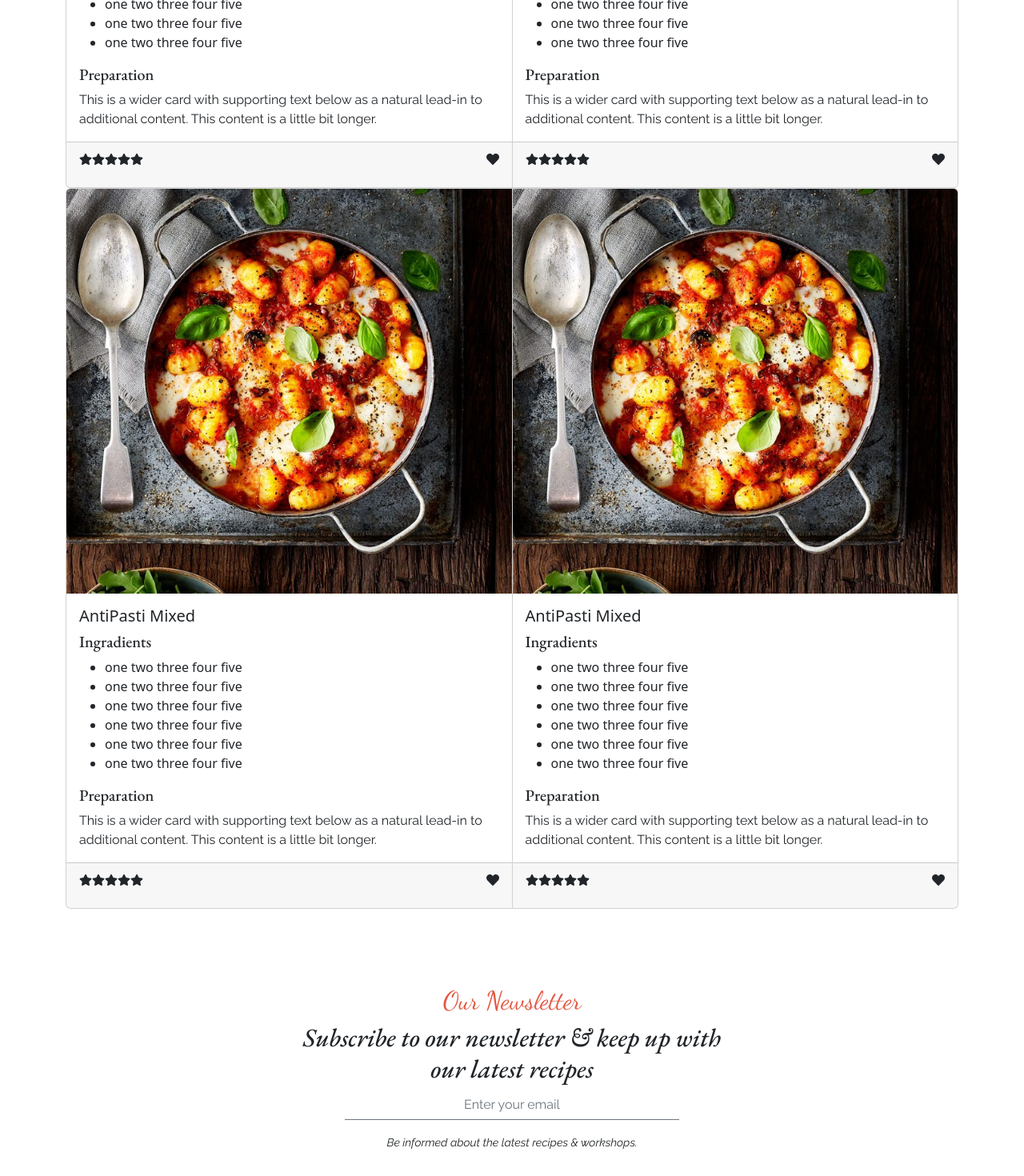
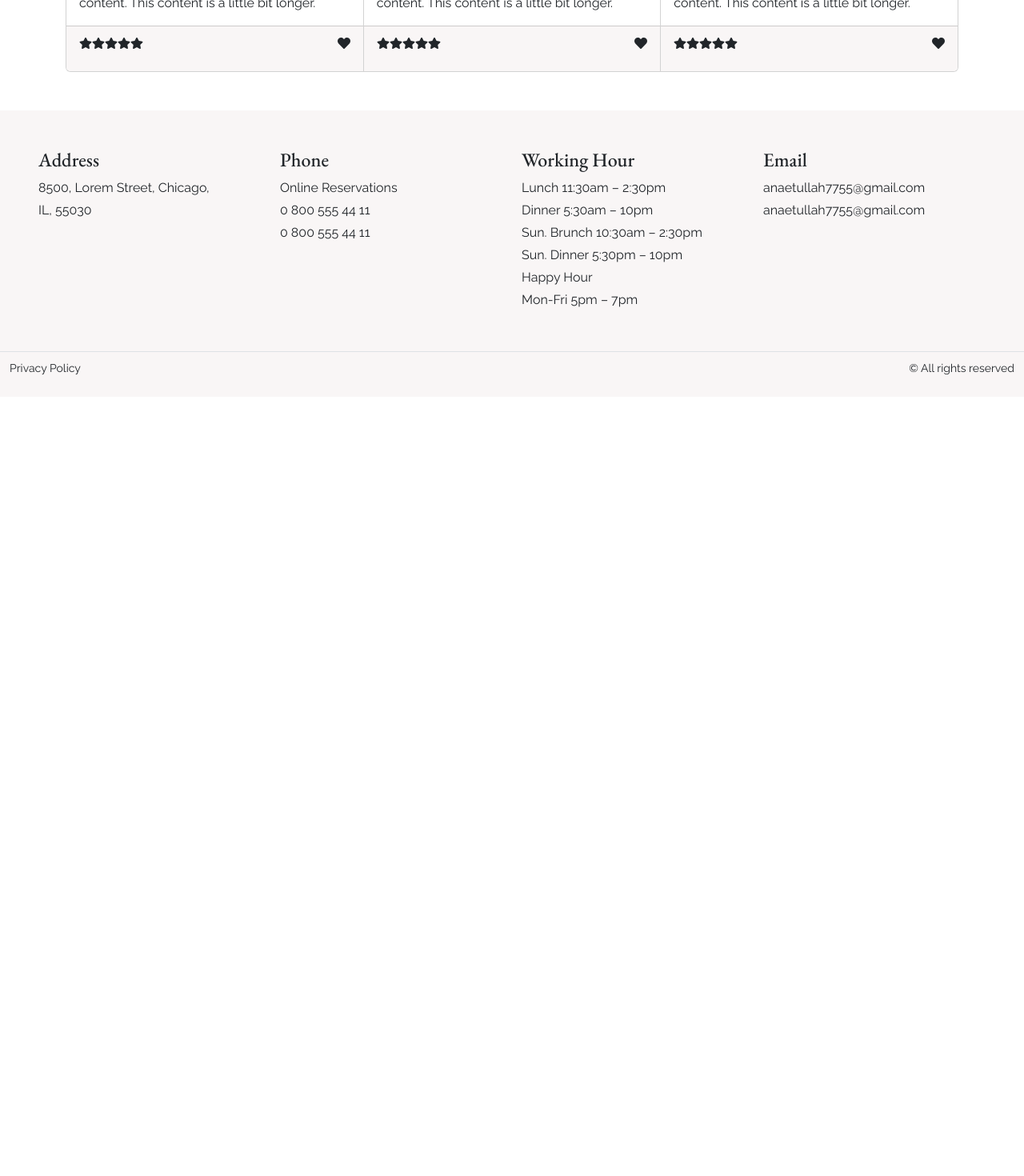
Before and after one commit to anayetullah-developer/italiano-client, a React (Vite) app: page /recipe in a window 1280 px wide. Shown: the part 1300-2770 px from the top of the page at 80% size. After the commit the page ends 1796 px from the top, so only its background shows below. Built offline with nearby package versions, Linux system fonts and the light colour scheme.

Commit message:
Login and registration component designs are  ready

```diff
--- a/src/components/ChefRecipe/ChefRecipe.jsx
+++ b/src/components/ChefRecipe/ChefRecipe.jsx
@@ -12,7 +12,7 @@ const ChefRecipe = () => {
       <div className="container my-5">
         <Card className="bg-primary p-4 border-0">
           <Card.Body className="border border-color">
-            <Card.Text>
+            <div>
               <Container>
                 <Row className="d-flex flex-column flex-md-row justify-content-md-between align-items-center py-5">
                   <Col className="text-center">
@@ -57,14 +57,14 @@ const ChefRecipe = () => {
                   </Col>
                 </Row>
               </Container>
-            </Card.Text>
+            </div>
           </Card.Body>
         </Card>
       </div>
 
       <div className="container mb-5">
         <CardGroup>
-          <Card>
+        <Card>
             <Card.Img variant="top" src={rImg1} />
             <Card.Body>
               <Card.Title>AntiPasti Mixed</Card.Title>
@@ -84,7 +84,7 @@ const ChefRecipe = () => {
                 longer.
               </Card.Text>
             </Card.Body>
-            <Card.Footer className="d-flex justify-content-between">
+            <Card.Footer className="d-flex justify-content-between bg-primary">
               <p>
                 <FaStar />
                 <FaStar />
@@ -117,42 +117,7 @@ const ChefRecipe = () => {
                 longer.
               </Card.Text>
             </Card.Body>
-            <Card.Footer className="d-flex justify-content-between">
-              <p>
-                <FaStar />
-                <FaStar />
-                <FaStar />
-                <FaStar />
-                <FaStar />
-              </p>
-              <p>
-                <FaHeart />
-              </p>
-            </Card.Footer>
-          </Card>
-        </CardGroup>
-        <CardGroup>
-          <Card>
-            <Card.Img variant="top" src={rImg1} />
-            <Card.Body>
-              <Card.Title>AntiPasti Mixed</Card.Title>
-              <h5>Ingradients</h5>
-              <ul>
-                <li>one two three four five</li>
-                <li>one two three four five</li>
-                <li>one two three four five</li>
-                <li>one two three four five</li>
-                <li>one two three four five</li>
-                <li>one two three four five</li>
-              </ul>
-              <h5>Preparation</h5>
-              <Card.Text>
-                This is a wider card with supporting text below as a natural
-                lead-in to additional content. This content is a little bit
-                longer.
-              </Card.Text>
-            </Card.Body>
-            <Card.Footer className="d-flex justify-content-between">
+            <Card.Footer className="d-flex justify-content-between bg-primary">
               <p>
                 <FaStar />
                 <FaStar />
@@ -185,7 +150,7 @@ const ChefRecipe = () => {
                 longer.
               </Card.Text>
             </Card.Body>
-            <Card.Footer className="d-flex justify-content-between">
+            <Card.Footer className="d-flex justify-content-between bg-primary">
               <p>
                 <FaStar />
                 <FaStar />
--- a/src/components/Home/Home.jsx
+++ b/src/components/Home/Home.jsx
@@ -1,5 +1,5 @@
 import React from "react";
-import { Card, CardGroup, Carousel, Col, Row } from "react-bootstrap";
+import { Card, CardGroup, Carousel, Col, Form, Row } from "react-bootstrap";
 import { FaRegThumbsUp } from "react-icons/fa";
 import cimage1 from "../../assets/c1.jpg";
 import { Link } from "react-router-dom";
@@ -42,7 +42,7 @@ const Home = () => {
               <Card.Img variant="top" src={cimage1} />
               <Card.Body>
                 <Card.Title>Anayet Ullah</Card.Title>
-                <Card.Text>
+                <div>
                   <p className="mb-1">
                     <small>
                       <span className="fw-bold">Recipies:</span> 2
@@ -62,7 +62,7 @@ const Home = () => {
                       View Recipies
                     </button>
                   </Link>
-                </Card.Text>
+                </div>
               </Card.Body>
             </Card>
           </Col>
@@ -123,6 +123,28 @@ const Home = () => {
           </Card>
         </CardGroup>
       </div>
+      <div className="border-bottom py-5">
+        <h2 className="text-primary newletter-heading text-center">
+          Our Newsletter
+        </h2>
+        <div className="w-50 mx-auto text-center">
+          <h2 className="text-center fst-italic">
+            Subscribe to our newsletter & keep up with our latest recipes
+          </h2>
+          <Form>
+            <Form.Group className="mb-3" controlId="formGroupEmail">
+              <Form.Control
+                className="footer-input border-0 border-bottom outline w-75 mx-auto text-center bg-transparent border-secondary rounded-0"
+                type="email"
+                placeholder="Enter your email"
+              />
+            </Form.Group>
+          </Form>
+          <p className="fst-italic">
+            <small>Be informed about the latest recipes & workshops.</small>
+          </p>
+        </div>
+      </div>
     </div>
   );
 };
--- /dev/null
+++ b/src/components/Login/Login.jsx
@@ -0,0 +1,40 @@
+import React from 'react';
+import { Button, Form } from 'react-bootstrap';
+import { Link } from 'react-router-dom';
+
+const Login = () => {
+    return (
+
+        <div className='container w-50 mx-auto'>
+            <Form>
+            <Form.Group className="mb-3" controlId="1">
+                <Form.Label>Email address</Form.Label>
+                <Form.Control type="email" required name='email' placeholder="Enter email" />
+            </Form.Group>
+
+            <Form.Group className="mb-3" controlId="2">
+                <Form.Label>Password</Form.Label>
+                <Form.Control type="password" required name='password' placeholder="Password" />
+            </Form.Group>
+            <Form.Group className="mb-3" controlId="3">
+                <Form.Check type="checkbox" label="Check me out" />
+            </Form.Group>
+            <Button variant="primary" type="submit" className='mb-2'>
+                Login
+            </Button> <br/>
+            <Form.Text className="text-muted ms-2">
+                Do not have an account? <Link to="/registration">Register</Link>
+                </Form.Text>
+            {/* <Form.Text className="text-muted">
+                We'll never share your email with anyone else.
+                </Form.Text>
+                <Form.Text className="text-muted">
+                We'll never share your email with anyone else.
+                </Form.Text> */}
+            </Form>
+      </div>
+
+    );
+};
+
+export default Login;
--- /dev/null
+++ b/src/components/Login/Registration.jsx
@@ -0,0 +1,71 @@
+import React from "react";
+import { Button, Form } from "react-bootstrap";
+import { Link } from "react-router-dom";
+
+const Registration = () => {
+  return (
+    <div className="mx-auto w-50">
+      <Form>
+        <Form.Group className="mb-3" controlId="">
+          <Form.Label>Name</Form.Label>
+          <Form.Control
+            type="text"
+            required
+            name="name"
+            placeholder="Enter Name"
+          />
+        </Form.Group>
+        <Form.Group className="mb-3" controlId="1">
+          <Form.Label>Photo url</Form.Label>
+          <Form.Control
+            type="text"
+            required
+            name="photo"
+            placeholder="Enter photo url"
+          />
+        </Form.Group>
+        <Form.Group className="mb-3" controlId="2">
+          <Form.Label>Email address</Form.Label>
+          <Form.Control
+            type="email"
+            required
+            name="email"
+            placeholder="Enter email"
+          />
+        </Form.Group>
+        <Form.Group className="mb-3" controlId="3">
+          <Form.Label>Password</Form.Label>
+          <Form.Control
+            type="password"
+            required
+            name="password"
+            placeholder="Enter Password"
+          />
+        </Form.Group>
+        <Form.Group className="mb-3" controlId="4">
+          <Form.Check
+            type="checkbox"
+            name="accept"
+            label="Accept terms and condition"
+          />
+        </Form.Group>
+        <Button variant="primary" type="submit" className="mb-2">
+          Register
+        </Button>
+        <br />
+        <Form.Text className="text-muted ms-2">
+          Already have an account? <Link to="/login">Login</Link>
+        </Form.Text>
+        <Form.Group className="mb-3" controlId="5"></Form.Group>
+        {/* <Form.Text className="text-muted">
+            We'll never share your email with anyone else.
+          </Form.Text>
+          <Form.Text className="text-muted">
+            We'll never share your email with anyone else.
+          </Form.Text> */}
+      </Form>
+    </div>
+  );
+};
+
+export default Registration;
--- a/src/components/shared/Footer/Footer.jsx
+++ b/src/components/shared/Footer/Footer.jsx
@@ -4,48 +4,22 @@ import { Link } from "react-router-dom";
 
 const Footer = () => {
   return (
-    <div className="container">
-      <div className="border-bottom py-5">
-        <h2 className="text-primary newletter-heading text-center">
-          Our Newsletter
-        </h2>
-        <div className="w-50 mx-auto text-center">
-          <h2 className="text-center fst-italic">
-            Subscribe to our newsletter & keep up with our latest recipes
-          </h2>
-          <Form>
-            <Form.Group className="mb-3" controlId="formGroupEmail">
-              <Form.Control
-                className="footer-input border-0 border-bottom outline w-75 mx-auto text-center bg-transparent border-secondary rounded-0"
-                type="email"
-                placeholder="Enter your email"
-              />
-            </Form.Group>
-          </Form>
-          <p className="fst-italic">
-            <small>Be informed about the latest recipes & workshops.</small>
-          </p>
-        </div>
-      </div>
-
-      <Container className="mt-5 bg-primary p-5 border-bottom">
+    <div className="">
+      <Container fluid className="mt-5 bg-primary p-5 border-bottom">
         <Row className="d-flex flex-column flex-md-row justify-content-md-between align-items-md-start align-items-center">
           <Col>
           <h4 className="mb-2">Address</h4>
-          <div className="border w-25 border-secondary mb-3"></div>
           <p className="mb-1">8500, Lorem Street, Chicago,</p>
           <p className="mb-1">IL, 55030</p>
           </Col>
           <Col>
             <h4 className="mb-2 mt-md-0 mt-3">Phone</h4>
-            <div className="border w-25 border-secondary mb-3"></div>
             <p className="mb-1">Online Reservations</p>
             <p className="mb-1">0 800 555 44 11</p>
             <p className="mb-1">0 800 555 44 11</p>
           </Col>
           <Col>
           <h4 className="mb-2 mt-md-0 mt-3">Working Hour</h4>
-            <div className="border w-25 border-secondary mb-3"></div>
             <p className="mb-1">Lunch 11:30am – 2:30pm</p>
             <p className="mb-1">Dinner 5:30am – 10pm</p>
             <p className="mb-1">Sun. Brunch 10:30am – 2:30pm</p>
@@ -55,13 +29,12 @@ const Footer = () => {
           </Col>
           <Col>
             <h4 className="mb-2 mt-md-0 mt-3">Email</h4>
-              <div className="border w-25 border-secondary mb-3"></div>
               <p className="mb-1">anaetullah7755@gmail.com</p>
-              <p className="mb-1">anaetullah7755@gmail.com</p> className="mb-1"
+              <p className="mb-1">anaetullah7755@gmail.com</p>
           </Col>
         </Row>
       </Container>
-      <div className="d-flex justify-content-between align-items-center container py-2 bg-primary">
+      <div className="d-flex justify-content-between align-items-center py-2 bg-primary container-fluid">
         <p>
           <small>Privacy Policy</small>
         </p>
--- a/src/components/shared/NavigationBar/NavigationBar.jsx
+++ b/src/components/shared/NavigationBar/NavigationBar.jsx
@@ -2,7 +2,7 @@ import React from "react";
 import { Button, Container, Nav, Navbar } from "react-bootstrap";
 import Image from 'react-bootstrap/Image';
 import profilePicture from '../../../assets/anayet.jpg';
-import { NavLink } from "react-router-dom";
+import { Link, NavLink } from "react-router-dom";
 
 const NavigationBar = () => {
   return (
@@ -25,7 +25,7 @@ const NavigationBar = () => {
             <NavLink to="/about" className={({ isActive }) => isActive ? 'navlink me-md-4 mb-md-0 mb-2 text-primary' : 'navlink me-md-4 mb-md-0 mb-2 text-dark'}>About</NavLink>
             </Nav>
             <Image src={profilePicture} className="profile-picture mx-md-3" roundedCircle />
-              <Button className="btn btn-outline-primary d-block d-md-inline-block mt-3 mt-md-0">Login</Button>
+             <Link to="/login"> <Button className="btn btn-outline-primary d-block d-md-inline-block mt-3 mt-md-0">Login</Button></Link>
           </Navbar.Collapse>
         </Container>
       </Navbar>
--- a/src/layouts/FrontPage.jsx
+++ b/src/layouts/FrontPage.jsx
@@ -6,9 +6,7 @@ import Home from '../components/Home/Home';
 const FrontPage = () => {
     return (
         <>
-          <NavigationBar/>
             <Home/>
-          <Footer/>
         </>
     );
 };
--- /dev/null
+++ b/src/layouts/LoginPage.jsx
@@ -0,0 +1,17 @@
+import React from "react";
+import NavigationBar from "../components/shared/NavigationBar/NavigationBar";
+import Footer from "../components/shared/Footer/Footer";
+import Login from "../components/Login/Login";
+import { Outlet } from "react-router-dom";
+
+const LoginPage = () => {
+  return (
+    <div>
+      <NavigationBar/>
+      <Outlet/>
+      <Footer/>
+    </div>
+  );
+};
+
+export default LoginPage;
```
Also changed, not shown: src/routes/Route.jsx (+23 -2 lines).
